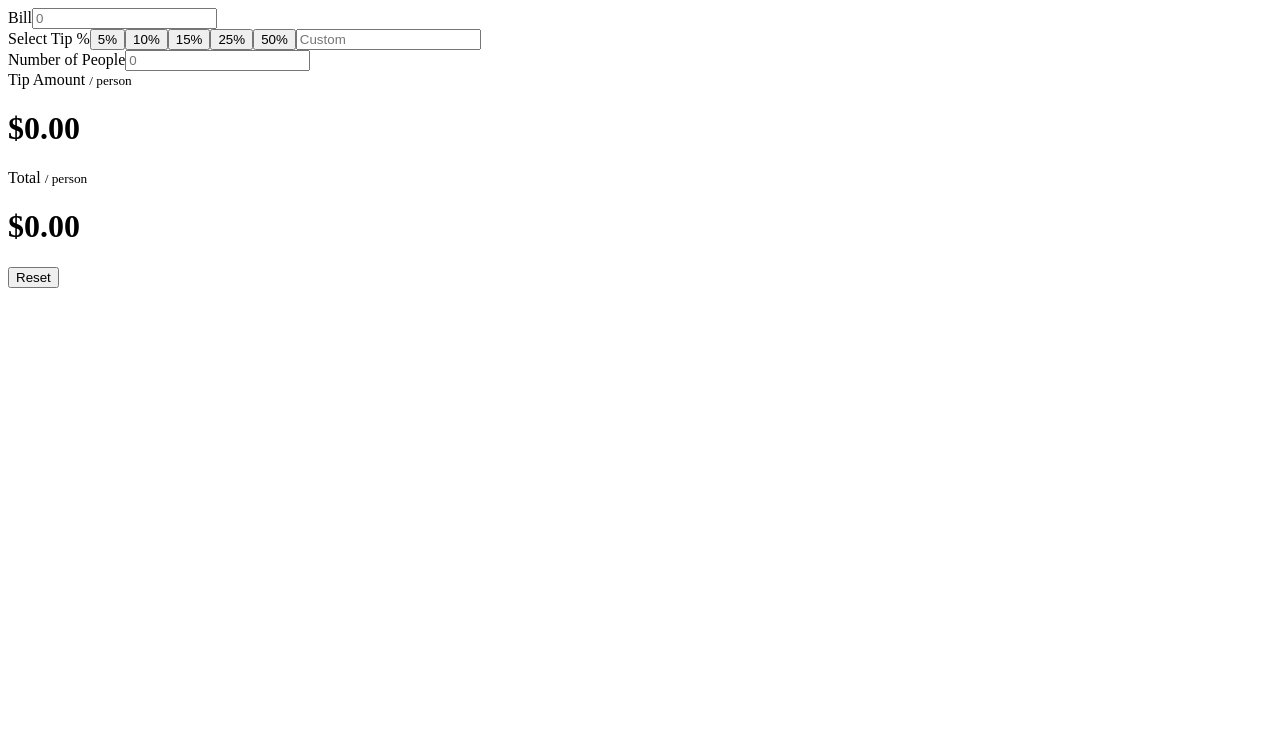
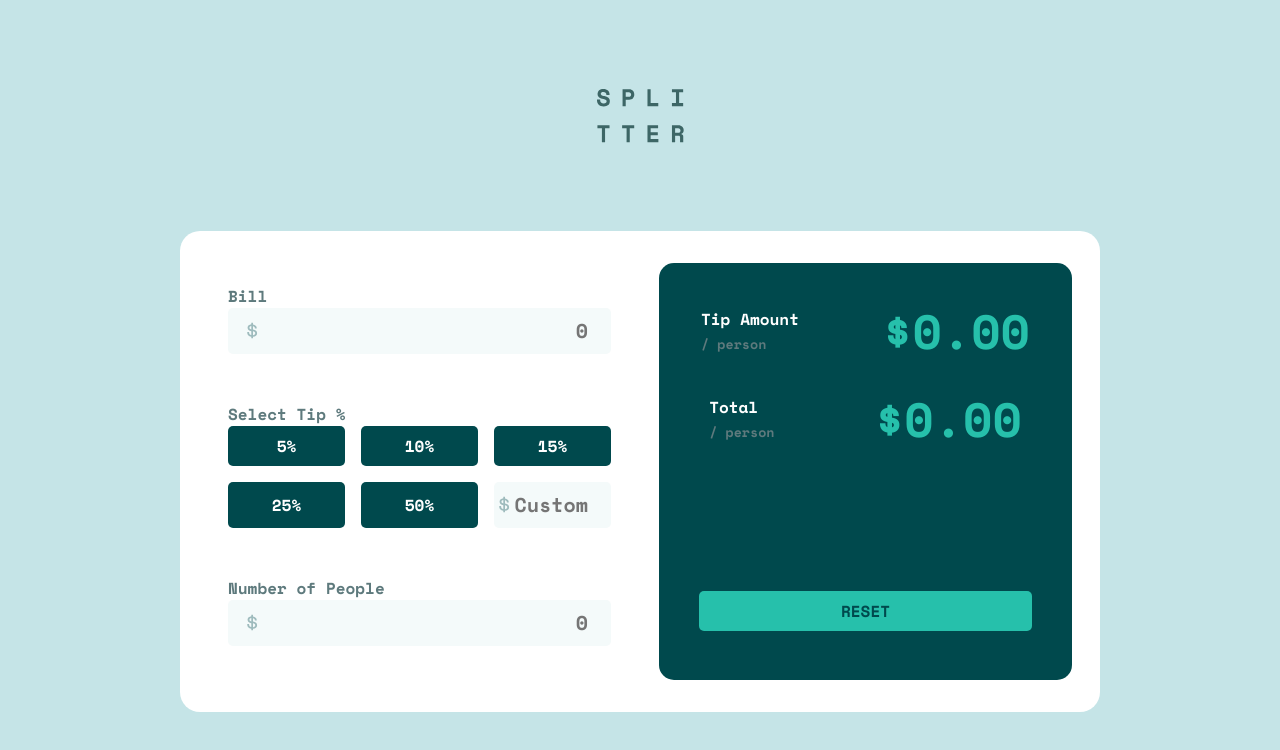
Before and after one commit to Lyr01/tip-calculator-app, a React (Vite) app: page / in a window 1280 px wide. Shown: the top 750 px of the page. Built offline with nearby package versions, Linux system fonts and the light colour scheme.

Commit message:
completed css fo desktop

```diff
--- a/src/App.css
+++ b/src/App.css
@@ -0,0 +1,236 @@
+@import url("https://fonts.googleapis.com/css2?family=Space+Mono:wght@700&display=swap");
+
+:root {
+	--Strong-cyan: hsl(172, 67%, 45%);
+	--Very-dark-cyan: hsl(183, 100%, 15%);
+	--Dark-grayish-cyan: hsl(186, 14%, 43%);
+	--Grayish-cyan: hsl(184, 14%, 56%);
+	--Light-grayish-cyan: hsl(185, 41%, 84%);
+	--Very-light-grayish-cyan: hsl(189, 41%, 97%);
+	--White: hsl(0, 0%, 100%);
+}
+
+/*
+  1. Use a more-intuitive box-sizing model.
+*/
+*,
+*::before,
+*::after {
+	box-sizing: border-box;
+}
+/*
+    2. Remove default margin
+  */
+* {
+	margin: 0;
+}
+/*
+    3. Allow percentage-based heights in the application
+  */
+html,
+body {
+	height: 100%;
+}
+/*
+    Typographic tweaks!
+    4. Add accessible line-height
+    5. Improve text rendering
+  */
+body {
+	line-height: 1.5;
+	-webkit-font-smoothing: antialiased;
+}
+/*
+    6. Improve media defaults
+  */
+img,
+picture,
+video,
+canvas,
+svg {
+	display: block;
+	max-width: 100%;
+}
+/*
+    7. Remove built-in form typography styles
+  */
+input,
+button,
+textarea,
+select {
+	font: inherit;
+}
+/*
+    8. Avoid text overflows
+  */
+p,
+h1,
+h2,
+h3,
+h4,
+h5,
+h6 {
+	overflow-wrap: break-word;
+}
+
+body,
+#root {
+	width: 100%;
+	min-height: 100vh;
+	font-family: "Space Mono", monospace;
+}
+
+.App {
+	width: 100%;
+	height: 100vh;
+	display: flex;
+	gap: 5.5rem;
+	flex-direction: column;
+	justify-content: center;
+	align-items: center;
+	background-color: var(--Light-grayish-cyan);
+}
+
+.container {
+	width: 57.5rem;
+	height: 30.0625rem;
+	display: flex;
+	border-radius: 20px;
+	background-color: var(--White);
+}
+
+label {
+	color: var(--Dark-grayish-cyan);
+}
+
+input,
+button {
+	padding: 0.5rem;
+	border-radius: 5px;
+	cursor: pointer;
+}
+
+input {
+	border: none;
+	font-size: 20px;
+	text-align: end;
+	color: var(--Very-dark-cyan);
+	background-color: var(--Very-light-grayish-cyan);
+	background-image: url("./images/icon-dollar.svg");
+	background-repeat: no-repeat;
+	background-position: 5%;
+}
+
+input:focus {
+	outline: 2px solid var(--Strong-cyan);
+}
+
+button {
+	background-color: var(--Very-dark-cyan);
+	color: var(--White);
+}
+
+.left-section {
+	width: 50%;
+	margin-top: 3.3125rem;
+	margin-bottom: 3rem;
+	margin-left: 3rem;
+	margin-right: 2.0625rem;
+}
+
+.bill {
+	display: flex;
+	flex-direction: column;
+	margin-bottom: 3rem;
+}
+
+.select-tip {
+	display: grid;
+	grid-template-columns: repeat(3, 1fr);
+	gap: 1rem;
+	margin-bottom: 3rem;
+}
+
+.select-tip button,
+.select-tip input {
+	width: 7.3125rem;
+	border: none;
+}
+
+.select-tip button:hover {
+	background-color: var(--Strong-cyan);
+}
+
+.select-tip .active {
+	background-color: var(--Strong-cyan);
+}
+
+.number-of-peoples {
+	display: flex;
+	flex-direction: column;
+}
+
+.number-of-peoples div {
+	display: flex;
+	justify-content: space-between;
+}
+
+.error {
+	color: red;
+}
+
+.input-error {
+	outline: 2px solid red;
+}
+
+.input-error:focus {
+	outline: 2px solid red;
+}
+
+.right-section {
+	width: 50%;
+	margin: 2rem 0;
+	margin-left: 0.9375rem;
+	margin-right: 2rem;
+	border-radius: 15px;
+	background-color: var(--Very-dark-cyan);
+}
+
+.right-section div {
+	display: flex;
+	justify-content: space-around;
+}
+
+.right-section div:first-child {
+	margin-top: 2rem;
+	margin-bottom: 1rem;
+}
+
+.right-section h1 {
+	font-size: xxx-large;
+	color: var(--Strong-cyan);
+}
+
+.right-section span {
+	align-self: center;
+	color: var(--White);
+}
+
+.right-section small {
+	color: var(--Dark-grayish-cyan);
+}
+
+.btn-reset {
+	width: 20.8125rem;
+	border: none;
+	margin: 0 2.5rem;
+	text-transform: uppercase;
+	color: var(--Very-dark-cyan);
+	background-color: var(--Strong-cyan);
+	margin-top: 8.5rem;
+	margin-bottom: 2.5rem;
+}
+
+.btn-reset:hover {
+	background-color: var(--Light-grayish-cyan);
+}
--- a/src/App.tsx
+++ b/src/App.tsx
@@ -1,5 +1,7 @@
 import { useEffect, useState } from "react";
 import "./App.css";
+
+import Logo from "./images/logo.svg";
 
 function App() {
 	const [bill, setBill] = useState("");
@@ -60,6 +62,7 @@ function App() {
 
 	return (
 		<main className="App">
+			<img src={Logo} alt="logo" />
 			<div className="container">
 				<div className="left-section">
 					<div className="bill">
@@ -72,13 +75,38 @@ function App() {
 							value={bill}
 						/>
 					</div>
+					<label>Select Tip %</label>
 					<div className="select-tip">
-						<span>Select Tip %</span>
-						<button onClick={() => handleTip(5)}>5%</button>
-						<button onClick={() => handleTip(10)}>10%</button>
-						<button onClick={() => handleTip(15)}>15%</button>
-						<button onClick={() => handleTip(25)}>25%</button>
-						<button onClick={() => handleTip(50)}>50%</button>
+						<button
+							className={tip === "5" ? "active" : ""}
+							onClick={() => handleTip(5)}
+						>
+							5%
+						</button>
+						<button
+							className={tip === "10" ? "active" : ""}
+							onClick={() => handleTip(10)}
+						>
+							10%
+						</button>
+						<button
+							className={tip === "15" ? "active" : ""}
+							onClick={() => handleTip(15)}
+						>
+							15%
+						</button>
+						<button
+							className={tip === "25" ? "active" : ""}
+							onClick={() => handleTip(25)}
+						>
+							25%
+						</button>
+						<button
+							className={tip === "50" ? "active" : ""}
+							onClick={() => handleTip(50)}
+						>
+							50%
+						</button>
 						<input
 							type="number"
 							placeholder="Custom"
@@ -89,9 +117,27 @@ function App() {
 						/>
 					</div>
 					<div className="number-of-peoples">
-						<label htmlFor="number-of-people">Number of People</label>
+						<div>
+							<label htmlFor="number-of-people">Number of People</label>
+							<span
+								className="error"
+								style={{
+									visibility:
+										bill && (tip || customTip) && numberOfPeople == "0"
+											? "visible"
+											: "hidden",
+								}}
+							>
+								Can't be zero
+							</span>
+						</div>
 						<input
 							type="number"
+							className={
+								bill && (tip || customTip) && numberOfPeople == "0"
+									? "input-error"
+									: ""
+							}
 							id="number-of-people"
 							placeholder="0"
 							min={0}
@@ -106,17 +152,21 @@ function App() {
 				<div className="right-section">
 					<div>
 						<span>
-							Tip Amount <small>/ person</small>
+							Tip Amount <br />
+							<small>/ person</small>
 						</span>
-						<h1>${eachTip}</h1>
+						<h1>${numberOfPeople ? eachTip : "0.00"}</h1>
 					</div>
 					<div>
 						<span>
-							Total <small>/ person</small>
+							Total <br />
+							<small>/ person</small>
 						</span>
-						<h1>${totalEachTip}</h1>
+						<h1>${numberOfPeople ? totalEachTip : "0.00"}</h1>
 					</div>
-					<button onClick={handleReset}>Reset</button>
+					<button className="btn-reset" onClick={handleReset}>
+						Reset
+					</button>
 				</div>
 			</div>
 
```
